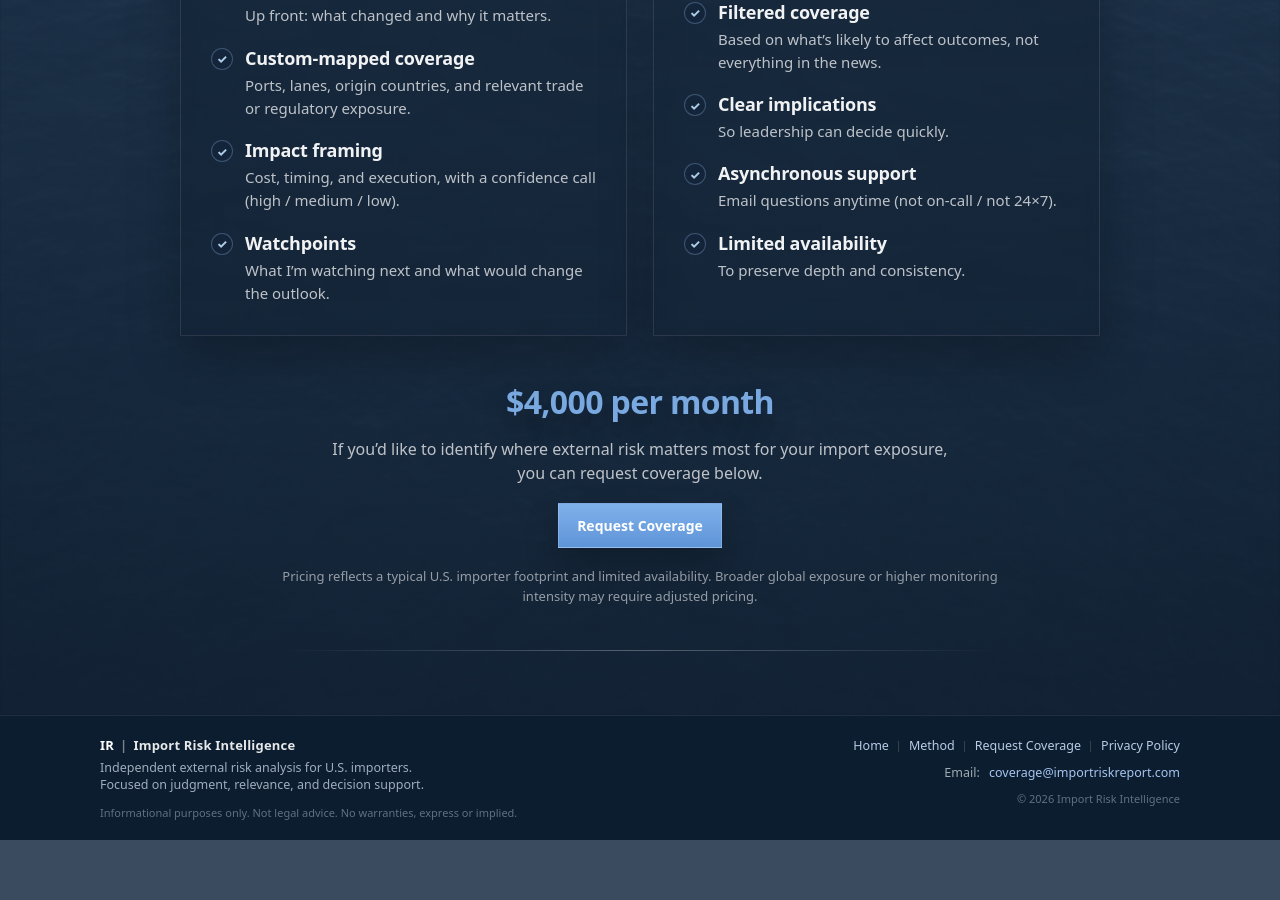
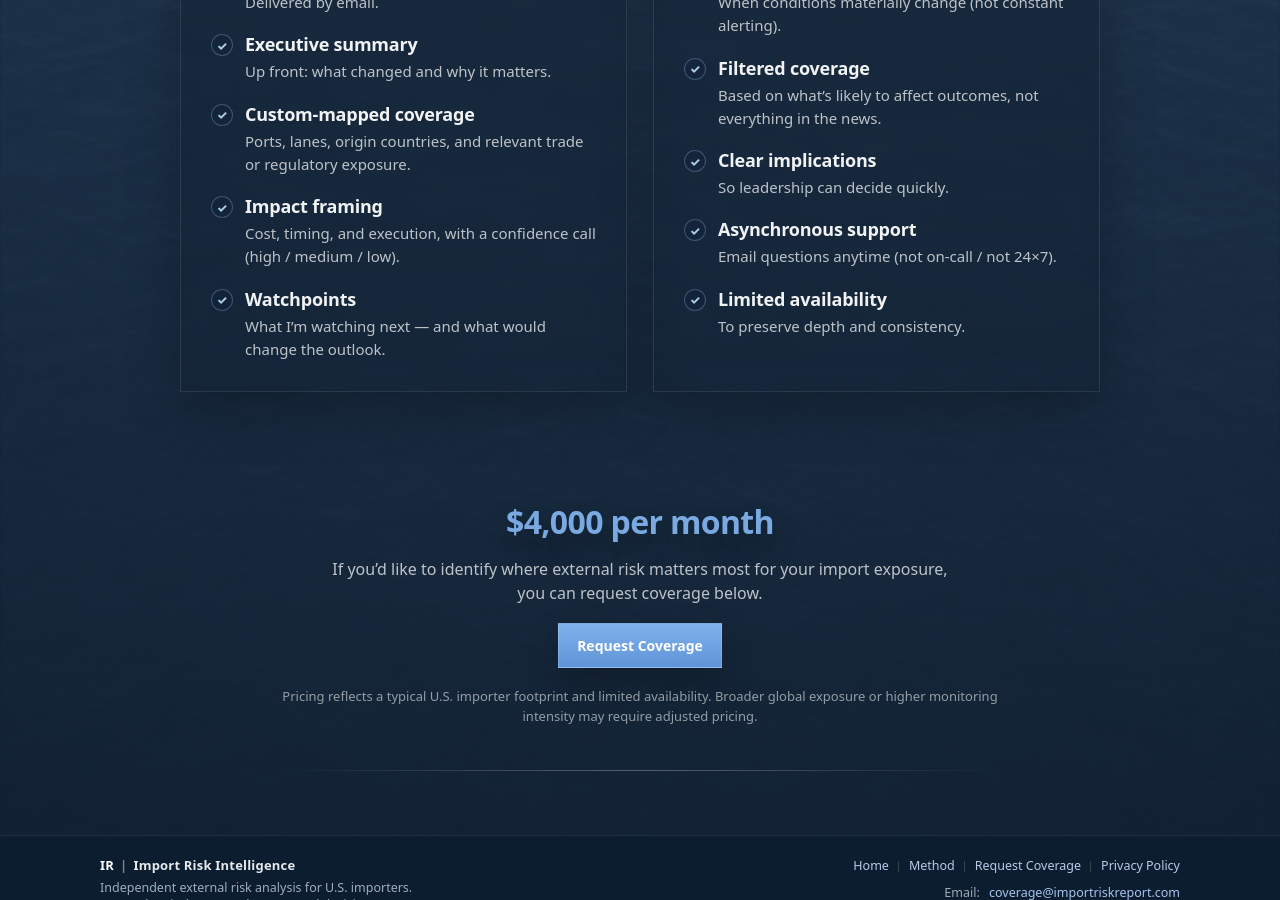
Before and after one commit to importrisk/import-risk-intelligence-site, a Jekyll site: the page built from method.html, in a window 1280 px wide and 900 px high, scrolled down 1295 px. Built offline with Jekyll 4.4.1, drawn with Linux system fonts in a browser that asks for light colours; before the commit the page ends 2135 px from its top, so only the background shows below that.

Commit message:
Update method.html

```diff
--- a/method.html
+++ b/method.html
@@ -167,9 +167,10 @@
         </header>
 
       <!-- =========================================================
-             DELIVERY (two cards)
+     6) DELIVERY
      ========================================================= -->
-        <section class="mp-delivery-block" aria-label="Delivery">
+<section class="method-practice mp-delivery-block" aria-label="Delivery">
+
   <h3 class="mp-delivery-title">Delivery</h3>
 
   <div class="mp-delivery-cards">
@@ -197,7 +198,7 @@
         </li>
         <li>
           <strong>Watchpoints</strong>
-                  <span>What I’m watching next and what would change the outlook.</span>
+          <span>What I’m watching next — and what would change the outlook.</span>
         </li>
       </ul>
     </article>
```
Lines whose indentation alone changed are shown as unchanged.
